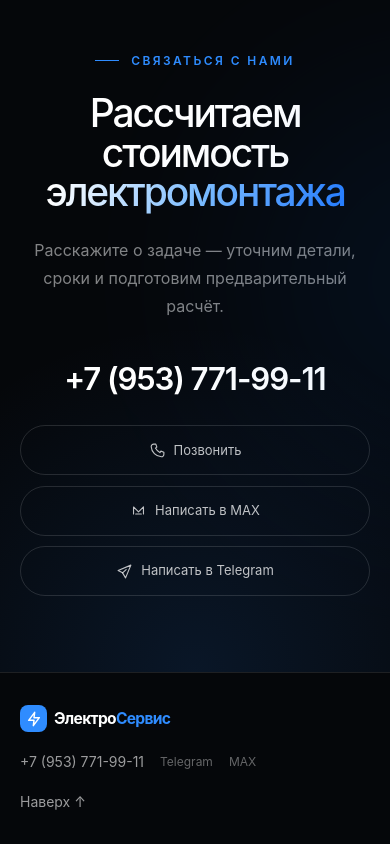
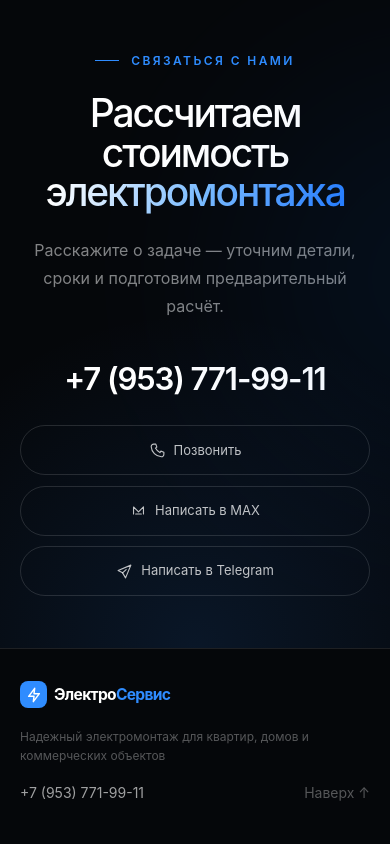
Before and after one commit to AlexZommer/electroservice, a Next.js app: page / in a window 390 px wide. Shown: the part 4941-5785 px from the top of the page. Built offline with nearby package versions, Linux system fonts and the light colour scheme.

Commit message:
Refine desktop CTA and simplify footer

```diff
--- a/app/globals.css
+++ b/app/globals.css
@@ -42,7 +42,7 @@ body { min-width: 320px; overflow-x: clip; }
 .eyebrow { display: flex; align-items: center; gap: 11px; color: rgba(255,255,255,.55); font-size: 11px; font-weight: 600; text-transform: uppercase; letter-spacing: .18em; }
 .status-dot { width: 7px; height: 7px; border-radius: 100%; background: #46a2ff; box-shadow: 0 0 15px #2f8cff; }
 .text-gradient { color: transparent; background: linear-gradient(110deg, #fff 5%, #7dbdff 52%, #257cff 100%); background-clip: text; -webkit-background-clip: text; }
-.hero-primary { width: 100%; background: linear-gradient(110deg,#075fc9,#0873de); box-shadow: 0 12px 45px rgba(47,140,255,.28), inset 0 1px rgba(255,255,255,.2); }
+.hero-primary { width: 100%; justify-content: center; background: linear-gradient(110deg,#075fc9,#0873de); box-shadow: 0 9px 28px rgba(47,140,255,.2), inset 0 1px rgba(255,255,255,.18); }
 .hero-contact-options { display: flex; width: min(100%, 480px); flex-direction: column; gap: .85rem; }
 .hero-contact-buttons { display: grid; grid-template-columns: repeat(2,minmax(0,1fr)); gap: .85rem; }
 .hero-contact-buttons .button-secondary { min-width: 0; padding-inline: 1.25rem; }
@@ -100,18 +100,27 @@ body { min-width: 320px; overflow-x: clip; }
 .compact-benefit h3 { font-size: 15px; line-height: 1.35; }
 .compact-benefit p { margin-top: .35rem; color: rgba(255,255,255,.43); font-size: 11px; line-height: 1.5; }
 .contact-section { background: radial-gradient(circle at 50% 100%,rgba(37,117,219,.14),transparent 48%); }
-.footer-contacts { display: flex; flex-wrap: wrap; align-items: center; gap: .55rem 1rem; }.footer-contacts a:not(:first-child) { color: rgba(255,255,255,.38); font-size: 12px; transition: color .2s; }.footer-contacts a:not(:first-child):hover { color: #62aaff; }
+.footer-shell { display: grid; grid-template-columns: auto minmax(240px,1fr) auto auto; align-items: center; gap: 1.5rem 2.5rem; }
+.footer-description { max-width: 430px; color: rgba(255,255,255,.32); font-size: 12px; line-height: 1.6; }
+.footer-phone { white-space: nowrap; color: rgba(255,255,255,.62); transition: color .2s; }.footer-phone:hover { color: white; }
+.footer-top-link { white-space: nowrap; color: rgba(255,255,255,.32); transition: color .2s; }.footer-top-link:hover { color: rgba(255,255,255,.62); }
+
+@media (min-width: 768px) {
+  .hero-primary { width: 240px; height: 50px; padding-inline: 1.75rem; }
+  .hero-primary:hover { box-shadow: 0 11px 30px rgba(47,140,255,.24), inset 0 1px rgba(255,255,255,.2); }
+}
 .step-number { display: grid; width: 48px; height: 48px; place-items: center; border-radius: 50%; border: 1px solid rgba(47,140,255,.4); color: #58a6ff; font-size: 12px; box-shadow: inset 0 0 20px rgba(47,140,255,.08); }
 .process-timeline { position: relative; display: grid; grid-template-columns: repeat(5,1fr); gap: 0; }.process-timeline::before { content: ""; position: absolute; top: 24px; right: 10%; left: 10%; height: 1px; background: linear-gradient(90deg,transparent,#2f8cff 15% 85%,transparent); opacity: .4; }.process-step { position: relative; z-index: 1; min-height: 270px; padding: 0 clamp(1rem,2vw,1.6rem); }.process-step .step-number { background: #080c12; box-shadow: 0 0 0 8px #05070a, inset 0 0 20px rgba(47,140,255,.12),0 0 30px rgba(47,140,255,.1); }.process-step h3 { margin-top: 2.5rem; font-size: 17px; line-height: 1.4; }.process-step p { margin-top: .8rem; color: rgba(255,255,255,.52); font-size: 12px; line-height: 1.75; }
 .scroll-reveal { opacity: 1; transform: none; }.scroll-reveal.is-pending { opacity: 0; transform: translateY(32px); }.scroll-reveal.is-visible { opacity: 1; transform: translateY(0); transition: opacity .7s cubic-bezier(.2,.8,.2,1),transform .7s cubic-bezier(.2,.8,.2,1); }.reveal-stagger-1.is-visible { transition-delay: .05s; }.reveal-stagger-2.is-visible { transition-delay: .12s; }.reveal-stagger-3.is-visible { transition-delay: .19s; }
 .cta-strip { position: relative; border-block: 1px solid rgba(76,151,255,.2); background: radial-gradient(circle at 80% 50%, rgba(32,121,232,.2), transparent 35%), linear-gradient(110deg, #0a111c, #080b10); }
 
 @media (max-width: 767px) { .gallery-grid { grid-template-columns: 1fr; grid-template-rows: none; }.gallery-card { min-height: 300px; aspect-ratio: 4 / 3; } }
+@media (max-width: 767px) { .footer-shell { grid-template-columns: 1fr auto; gap: 1.15rem 1rem; }.footer-description { grid-column: 1 / -1; grid-row: 2; max-width: 340px; }.footer-phone { grid-column: 1; grid-row: 3; }.footer-top-link { grid-column: 2; grid-row: 3; } }
 @media (min-width: 768px) and (max-width: 1023px) { .gallery-grid { grid-template-rows: repeat(2, 340px); } }
 @media (max-width: 1023px) { .advantages-grid { grid-template-columns: repeat(2,1fr); }.stats-grid { grid-template-columns: repeat(2,1fr); }.stat-card:nth-child(2) { border-right: 0; }.stat-card { border-bottom: 1px solid rgba(255,255,255,.09); }.compact-benefits { grid-template-columns: repeat(2,minmax(0,1fr)); }.compact-benefit:nth-child(2) { border-right: 0; }.compact-benefit:nth-child(-n+2) { border-bottom: 1px solid rgba(255,255,255,.09); } }
 @media (max-width: 639px) { header { padding-top: 10px; background: rgba(5,7,10,.96) !important; backdrop-filter: none !important; }.header-social-link { display: none; }.hero-grid { background-size: 44px 44px; }.hero-grid .reveal, .hero-aurora, .hero-circuit { animation: none !important; }.hero-glow { filter: blur(55px); }.hero-aurora { filter: blur(40px); }.hero-circuit { width: 95vw; right: -38%; top: 22%; opacity: .24; }.service-card { min-height: 330px; }.eyebrow { line-height: 1.6; }.logo { font-size: 15.6px; }.logo-mark { width: 27px; height: 27px; margin-right: 7px; }.header-phone { font-size: 14.6px; padding: 9px 0; color: #8ac1ff; letter-spacing: .005em; }.header-phone svg { width: 16px; height: 16px; }.button-primary, .button-secondary { width: 100%; justify-content: center; }.hero-contact-options, .hero-contact-buttons { width: 100%; }.hero-contact-buttons .button-secondary { white-space: nowrap; }.contact-phone { font-size: 1.8rem; }.form-grid { grid-template-columns: 1fr; }.estimate-section .contact-form { border-radius: 18px; box-shadow: none; }.contact-success { min-height: 350px; }.advantages-grid { grid-template-columns: 1fr; }.advantage-card { min-height: 260px; }.advantage-card h3 { margin-top: 2.5rem; }.stat-card { min-height: 180px; }.stat-card strong { font-size: 1.55rem; }.stat-card span { font-size: 9px; letter-spacing: .1em; } }
 @media (max-width: 639px) { .hero-grid { padding-top: 6.375rem; }.hero-shell { min-height: calc(100svh - 6.375rem); }.hero-content { padding-top: 1rem; }.hero-title { margin-top: 1.5rem; font-size: 2.58rem; line-height: .98; letter-spacing: -.055em; }.hero-description { max-width: 32rem; margin-top: 1.75rem; color: rgba(255,255,255,.65); font-size: 1.1875rem; line-height: 1.75rem; }.hero-actions { margin-top: 1.5rem; }.hero-actions .button-secondary { height: 3rem; }.hero-footer { padding-block: 1rem; } }
-@media (max-width: 639px) { .section { padding-block: 4.5rem; }.section-title { font-size: clamp(2rem,10vw,2.65rem); line-height: 1.02; }.service-card { min-height: 285px; padding: 1.5rem; }.gallery-card { min-height: 0; border-radius: 18px; }.compact-benefits { grid-template-columns: 1fr; }.compact-benefit { border-right: 0; border-bottom: 1px solid rgba(255,255,255,.09); padding: 1.1rem 0; }.compact-benefit:nth-child(2) { border-right: 0; }.compact-benefit:last-child { border-bottom: 0; }.contact-phone { max-width: 100%; font-size: clamp(1.65rem,8vw,2rem); letter-spacing: -.035em; }.contact-actions { flex-direction: column; }.contact-action { min-height: 50px; justify-content: center; }.contact-section { padding-block: 4.75rem; } }
+@media (max-width: 639px) { .section { padding-block: 4.5rem; }.section-title { font-size: clamp(2rem,10vw,2.65rem); line-height: 1.02; }.service-card { min-height: 285px; padding: 1.5rem; }.gallery-card { min-height: 0; border-radius: 18px; }.compact-benefits { grid-template-columns: 1fr; }.compact-benefit { border-right: 0; border-bottom: 1px solid rgba(255,255,255,.09); padding: 1.1rem 0; }.compact-benefit:nth-child(2) { border-right: 0; }.compact-benefit:last-child { border-bottom: 0; }.contact-phone { max-width: 100%; font-size: clamp(1.65rem,8vw,2rem); letter-spacing: -.035em; }.contact-actions { flex-direction: column; }.contact-action { min-height: 50px; justify-content: center; }.contact-section { padding-top: 4.75rem; padding-bottom: 3.25rem; } }
 @media (max-width: 374px) { .header-phone { gap: 0; font-size: 13.5px; }.header-phone svg { display: none; } }
 @media (prefers-reduced-motion: reduce) { *, *::before, *::after { scroll-behavior: auto !important; animation-duration: .01ms !important; animation-iteration-count: 1 !important; transition-duration: .01ms !important; } }
 
--- a/app/page.tsx
+++ b/app/page.tsx
@@ -78,12 +78,12 @@ export default function Home() {
         </div></Reveal>
       </section>
 
-      <section className="contact-section relative px-5 py-20 sm:px-8 sm:py-28 lg:px-12" id="contact">
+      <section className="contact-section relative px-5 pb-14 pt-20 sm:px-8 sm:pb-20 sm:pt-28 lg:px-12" id="contact">
         <div className="orb orb-right" />
         <Reveal className="mx-auto max-w-[980px] text-center"><div className="section-tag justify-center">Связаться с нами</div><h2 className="section-title mt-6">Рассчитаем стоимость<br className="hidden sm:block" /> <span className="text-gradient">электромонтажа</span></h2><p className="mx-auto mt-6 max-w-2xl text-base leading-7 text-white/50 sm:text-lg">Расскажите о задаче — уточним детали, сроки и подготовим предварительный расчёт.</p><a className="contact-phone whitespace-nowrap" href={PHONE_HREF}>{PHONE_LABEL}</a><div className="contact-actions justify-center"><a className="contact-action" href={PHONE_HREF}><Icon name="phone" /> Позвонить</a><a className="contact-action" href={MAX_URL} target="_blank" rel="noopener noreferrer"><Icon name="max" /> Написать в MAX</a><a className="contact-action" href={TELEGRAM_URL} target="_blank" rel="noopener noreferrer"><Icon name="telegram" /> Написать в Telegram</a></div></Reveal>
       </section>
 
-      <footer className="border-t border-white/10 px-5 py-8 sm:px-8 lg:px-12"><div className="mx-auto flex max-w-[1440px] flex-col gap-5 text-sm text-white/35 sm:flex-row sm:items-center sm:justify-between"><a href="#top" className="logo text-white"><span className="logo-mark"><Icon name="bolt" /></span>Электро<span>Сервис</span></a><div className="footer-contacts"><a href={PHONE_HREF} className="whitespace-nowrap text-white/60 hover:text-white">{PHONE_LABEL}</a><a href={TELEGRAM_URL} target="_blank" rel="noopener noreferrer">Telegram</a><a href={MAX_URL} target="_blank" rel="noopener noreferrer">MAX</a></div><a href="#top" className="text-white/60 hover:text-white">Наверх ↑</a></div></footer>
+      <footer className="border-t border-white/10 px-5 py-8 sm:px-8 lg:px-12"><div className="footer-shell mx-auto max-w-[1440px] text-sm"><a href="#top" className="logo text-white"><span className="logo-mark"><Icon name="bolt" /></span>Электро<span>Сервис</span></a><p className="footer-description">Надежный электромонтаж для квартир, домов и коммерческих объектов</p><a href={PHONE_HREF} className="footer-phone">{PHONE_LABEL}</a><a href="#top" className="footer-top-link">Наверх ↑</a></div></footer>
     </main>
   );
 }
```
